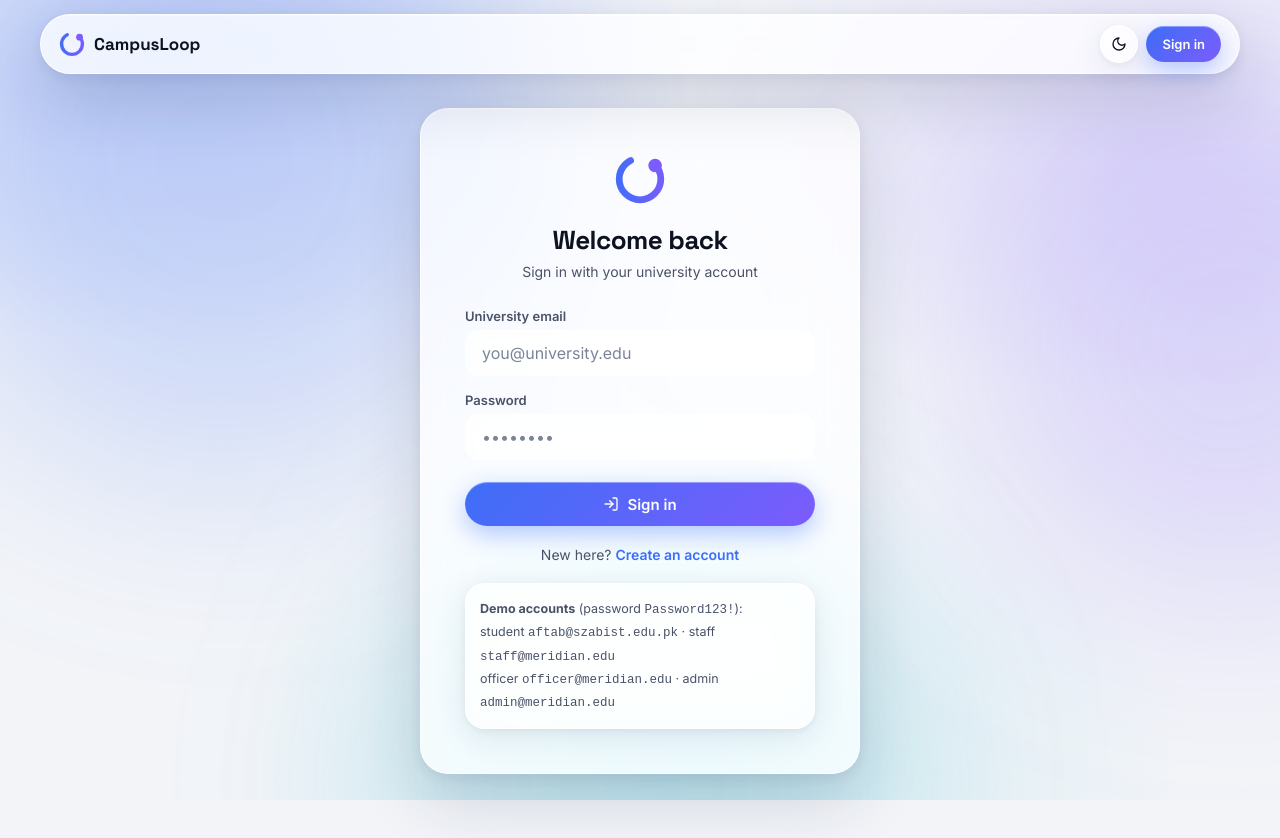
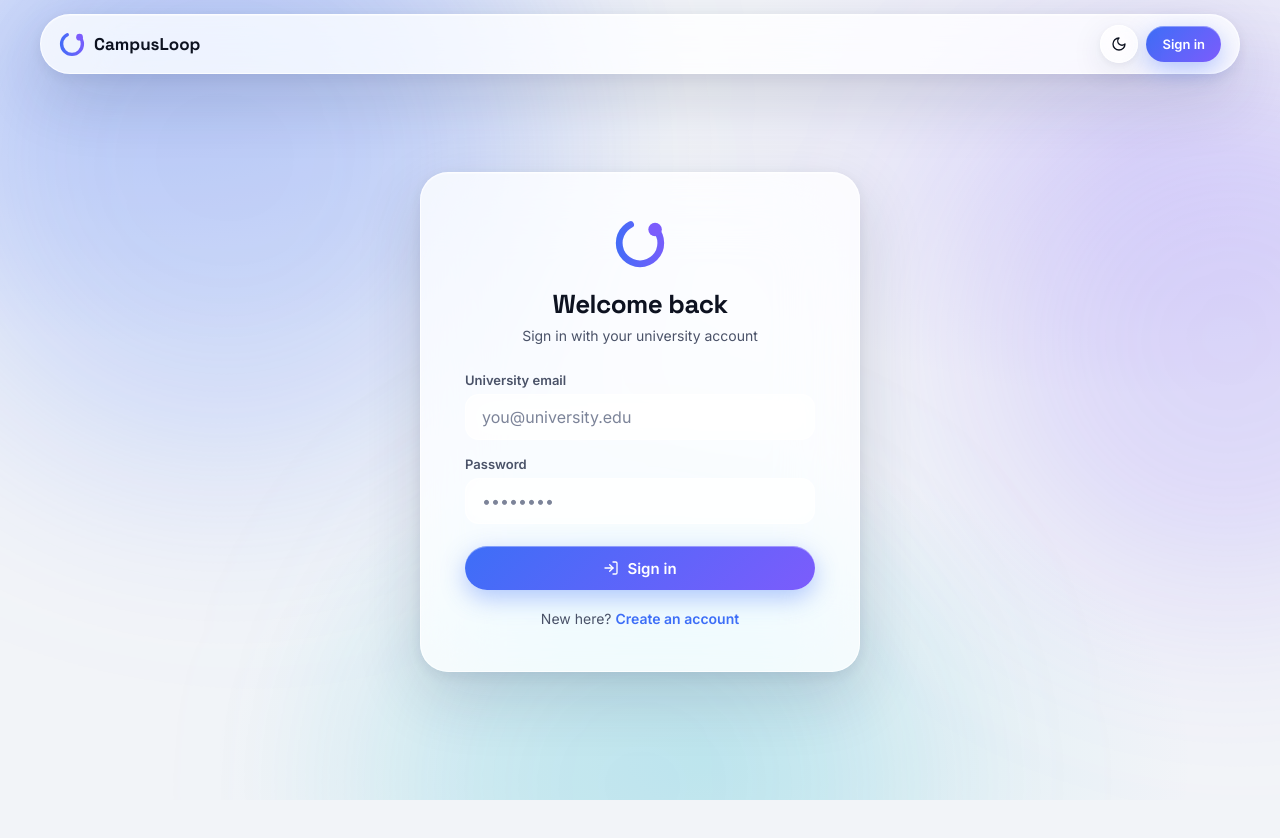
Before and after one commit to aftabx96/CampusLoop, a React (Vite) app in the folder frontend/: page /login in a window 1280 px wide. After the commit the page ends 800 px from the top, so only its background shows below. Built offline with nearby package versions, Linux system fonts and the light colour scheme.

Commit message:
Remove demo accounts from login screen

```diff
--- a/frontend/src/pages/Login.tsx
+++ b/frontend/src/pages/Login.tsx
@@ -70,11 +70,7 @@ export default function Login() {
           <p style={{ textAlign: 'center', marginTop: 20, fontSize: 14, color: 'var(--ink-2)' }}>
             New here? <Link to="/register" style={{ color: 'var(--accent)', fontWeight: 600 }}>Create an account</Link>
           </p>
-          <div className="glass" style={{ marginTop: 20, padding: 14, fontSize: 12.5, color: 'var(--ink-2)', lineHeight: 1.7 }}>
-            <strong>Demo accounts</strong> (password <code>Password123!</code>):<br />
-            student <code>aftab@szabist.edu.pk</code> · staff <code>staff@meridian.edu</code><br />
-            officer <code>officer@meridian.edu</code> · admin <code>admin@meridian.edu</code>
-          </div>
+
         </motion.div>
       </div>
     </Page>
```
